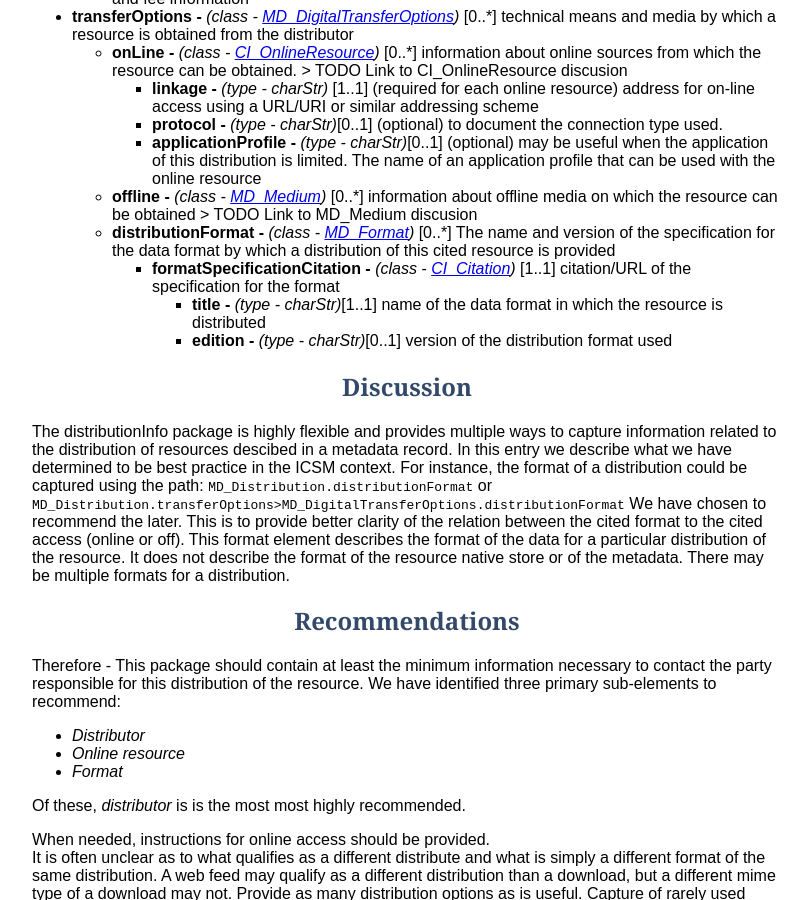
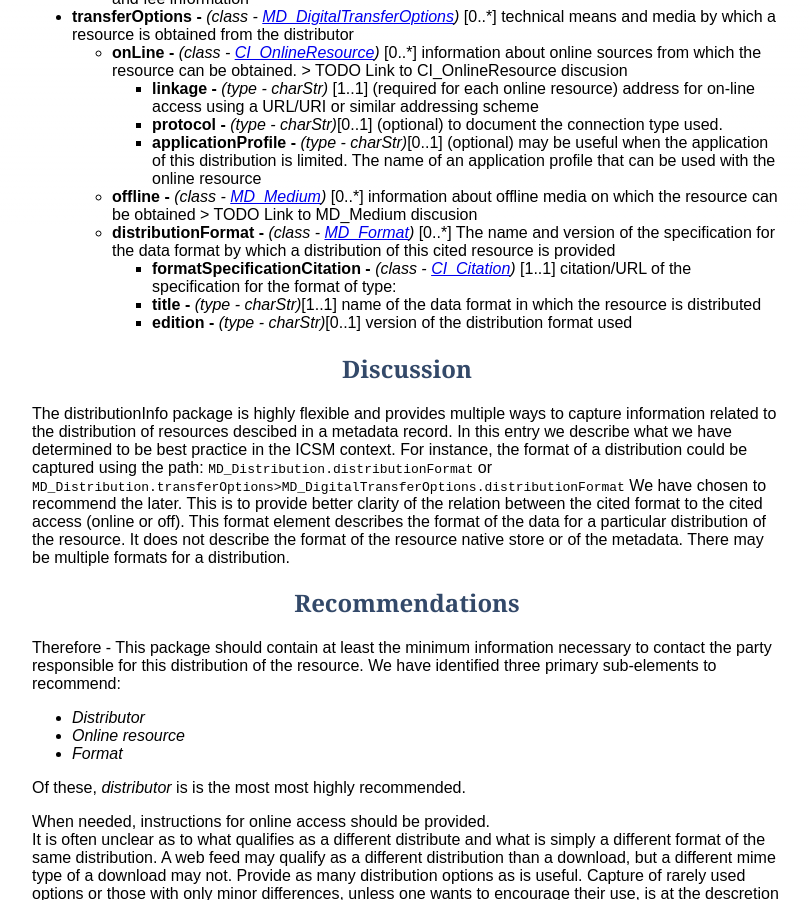
Before and after one commit to OpenWork-NZ/mdwg, a Jekyll site: the page built from _defs/DistributionInfo.md, in a window 1280 px wide and 900 px high, scrolled down 1273 px. Shown: the whole window, without its empty margins (233-1042 px from the left). Built offline with Jekyll 4.4.1, drawn with Linux system fonts in a browser that asks for light colours.

Commit message:
Update DistributionInfo.md

```diff
--- a/_defs/DistributionInfo.md
+++ b/_defs/DistributionInfo.md
@@ -44,9 +44,9 @@ title: Distribution Info
     - **applicationProfile -** *(type - charStr)*[0..1] (optional) may be useful when the application of this distribution is limited.  The name of an application profile that can be used with the online resource
   - **offline -** *(class - [MD_Medium](http://wiki.esipfed.org/index.php/MD_Medium))* [0..*] information about offline media on which the resource can be obtained > TODO Link to MD_Medium discusion
   - **distributionFormat -** *(class - [MD_Format](http://wiki.esipfed.org/index.php/MD_Format))* [0..*] The name and version of the specification for the data format by which a distribution of this cited resource is provided
-    - **formatSpecificationCitation -** *(class - [CI_Citation](./class-CI_Citation))* [1..1]   citation/URL of the specification for the format
-      - **title -** *(type - charStr)*[1..1] name of the data format in which the resource is distributed
-      - **edition -** *(type - charStr)*[0..1] version of the distribution format used
+    - **formatSpecificationCitation -** *(class - [CI_Citation](./class-CI_Citation))* [1..1]   citation/URL of the specification for the format of type:
+    - **title -** *(type - charStr)*[1..1] name of the data format in which the resource is distributed
+    - **edition -** *(type - charStr)*[0..1] version of the distribution format used
 
 
 ## Discussion
```
